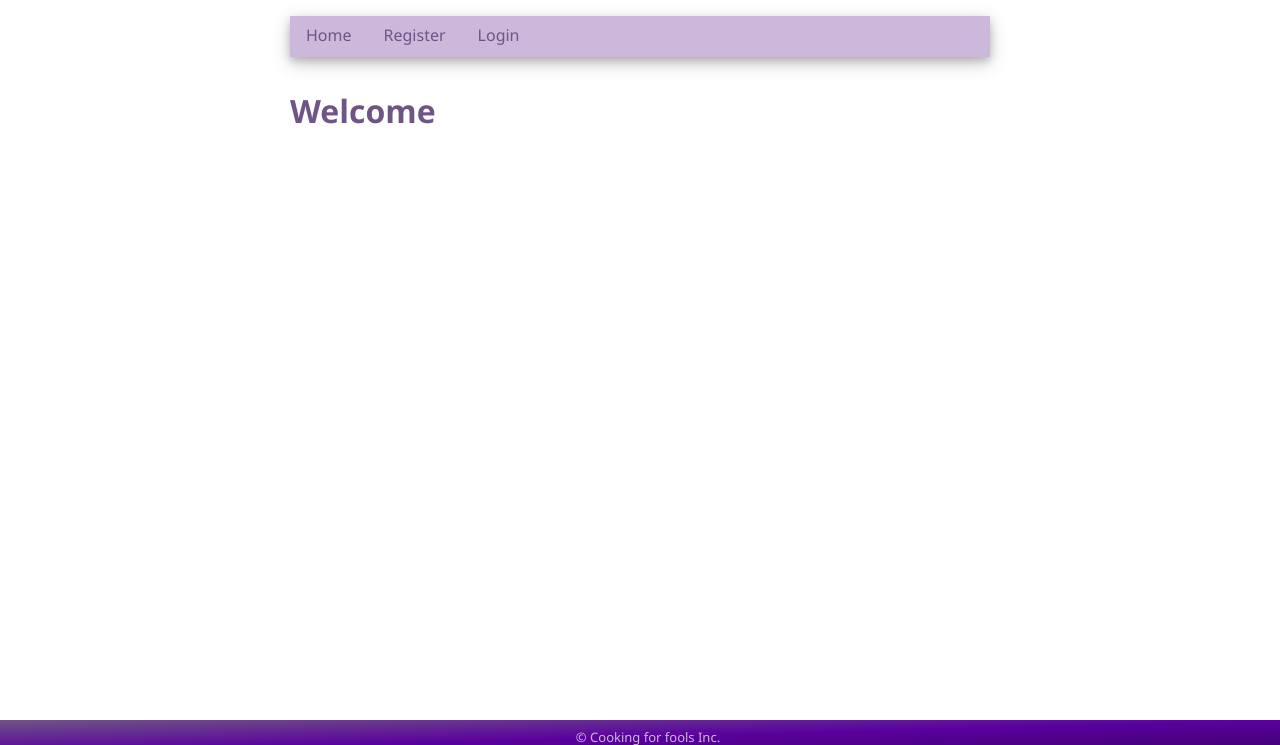
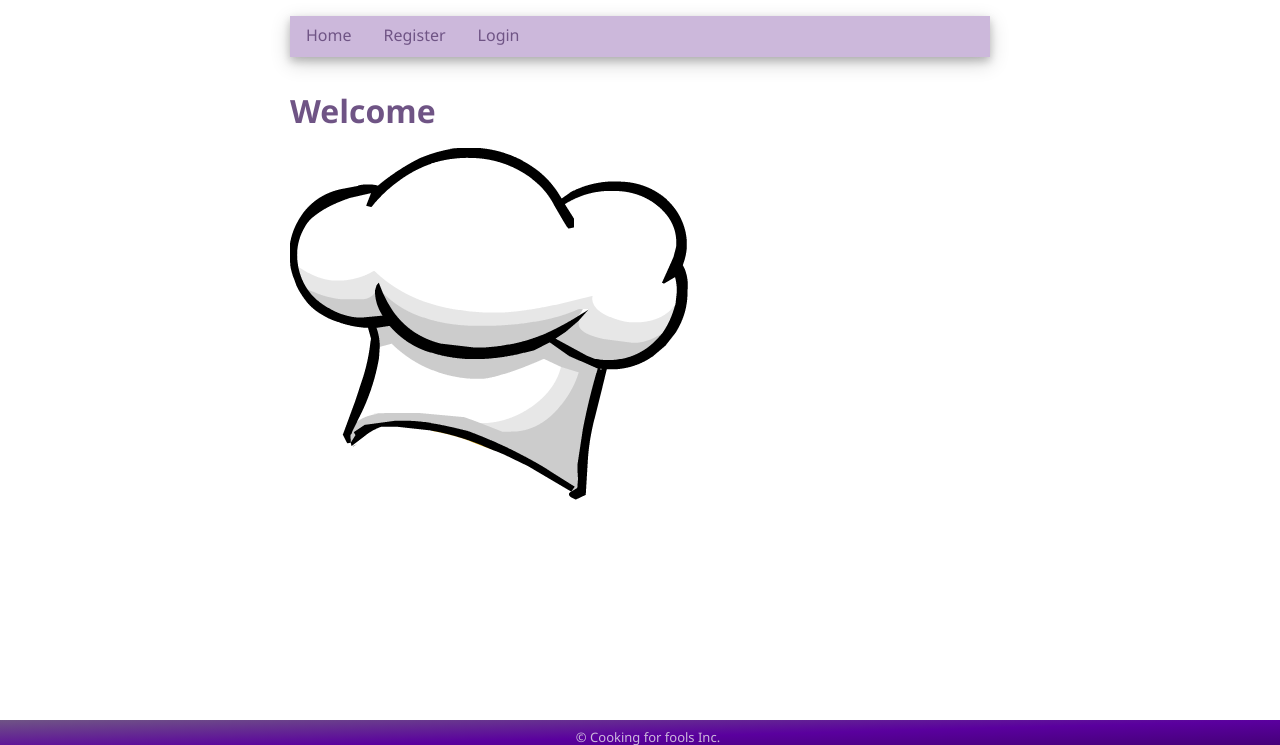
Before and after one commit to Zomlien/Projekt_LFR_151, a Django app: page / in a window 1280 px wide. Shown: the part 46-791 px from the top of the page. Run offline with Django 4.2, Linux system fonts and the light colour scheme.

Commit message:
pic added

```diff
--- a/reciperepo/catalog/templates/home.html
+++ b/reciperepo/catalog/templates/home.html
@@ -10,5 +10,6 @@
 <h1>Welcome</h1>
 
 {% endif %}
+<img src="/static/images/R.png" alt="Cook Hat">
 
 {% endblock %}
--- a/reciperepo/static/css/style.css
+++ b/reciperepo/static/css/style.css
@@ -45,6 +45,10 @@ main {
     min-height: 100vh;
     text-align: justify;
     margin-bottom: 3em;
+}
+
+img{
+    max-height: 700px;
 }
 
 main>*,
```
Also changed, not shown: reciperepo/static/images/R.png (added).
